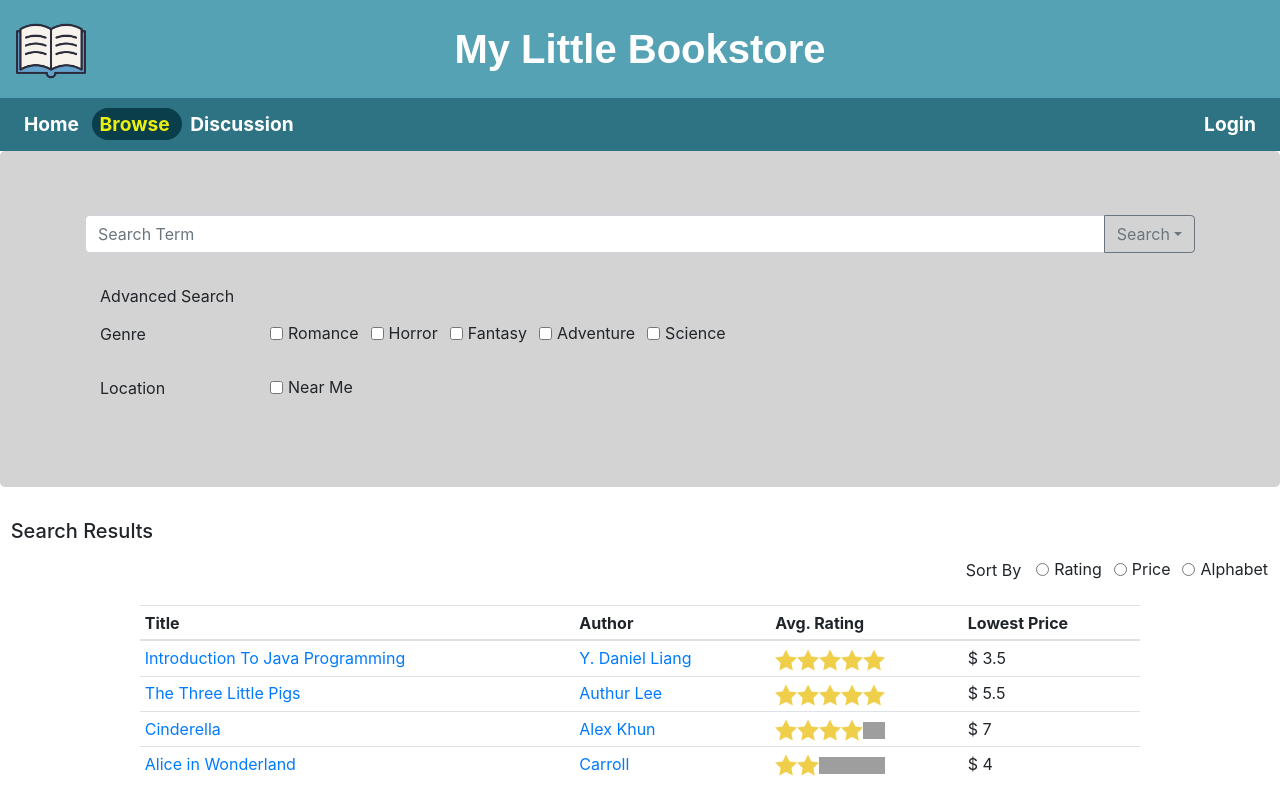
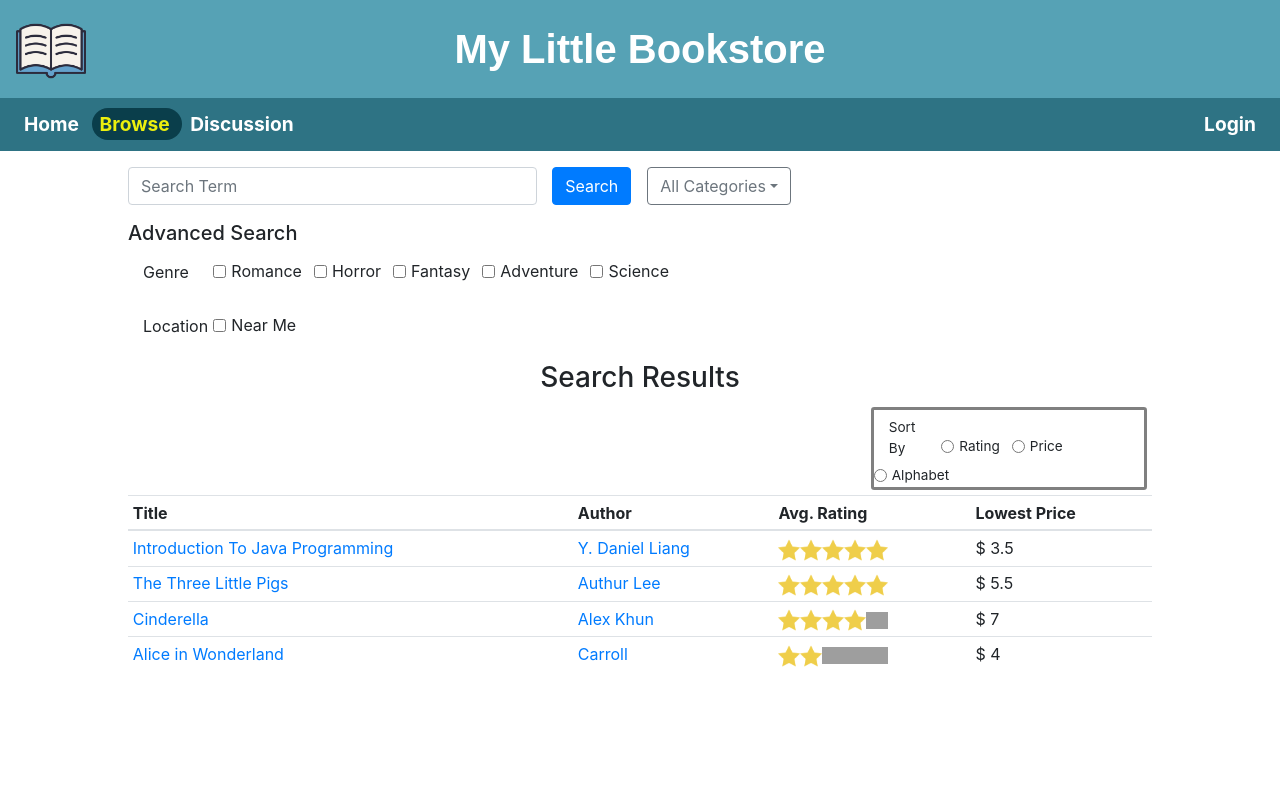
Before and after one commit to dianaeun/my-little-bookstore, a React (Create React App) app in the folder project_mlb/: page /Browse in a window 1280 px wide. Built offline with nearby package versions, Linux system fonts and the light colour scheme; grey boxes are pictures that could not be loaded.

Commit message:
Update Browse.js
Some design updates on Browse.js

```diff
--- a/project_mlb/src/pages/Browse.js
+++ b/project_mlb/src/pages/Browse.js
@@ -1,7 +1,7 @@
 import React, {Component} from 'react';
 import Table from 'react-bootstrap/Table';
 import { Link } from 'react-router-dom';
-import {Form, InputGroup, FormControl, Dropdown, DropdownButton, Jumbotron, Container, Col} from 'react-bootstrap';
+import {Form, Dropdown, DropdownButton, Row, Col, Button} from 'react-bootstrap';
 import MlbNavbar from '../components/NavigationBar.js'
 
 const star = require("../icons/star.png");
@@ -47,33 +47,27 @@ class Browse extends Component{
         return (
             <React.Fragment>
                 <MlbNavbar/>
-                <div>
-                    <Jumbotron style={{backgroundColor:'lightgray'}}>
-                        <Container>
-                        <InputGroup>
-                            <FormControl
-                            placeholder="Search Term"
-                            aria-label="searchbar"
-                            aria-describedby="basic-addon2"
-                            />
-                            <DropdownButton
-                            as={InputGroup.Append}
-                            variant="outline-secondary"
-                            title="Search"
-                            id="input-group-dropdown-2"
-                            >
-                            <Dropdown.Item href="#">Whole</Dropdown.Item>
-                            <Dropdown.Item href="#">Title</Dropdown.Item>
-                            <Dropdown.Item href="#">Author</Dropdown.Item>
-                            <Dropdown.Item href="#">ISBN</Dropdown.Item>
+                <div style={{width: "80%", margin: "auto"}}>
+                    <div style={{}}>
+                        <Form style={{marginTop: "1rem"}}>
+                        <Form.Group as={Row}>
+                            <Col sm={5}>
+                            <Form.Control type="text" placeholder="Search Term" />
+                            </Col>
+                            <Button>Search</Button>
+                            <DropdownButton variant="outline-secondary" title="All Categories" style={{marginLeft: "1rem"}} >
+                            <Dropdown.Item eventKey='All Categories'>All Categories</Dropdown.Item>
+                            <Dropdown.Item eventKey="Title">Title</Dropdown.Item>
+                            <Dropdown.Item eventKey="Author">Author</Dropdown.Item>
+                            <Dropdown.Item eventKey="ISBN">ISBN</Dropdown.Item>
                             </DropdownButton>
-                        </InputGroup>
-                        <br></br>
+                        </Form.Group>
+                        </Form>
+                        <h5>Advanced Search</h5>
                         <Form>
-                            <Form.Label column sm="5">Advanced Search</Form.Label>
                             <Form.Row>
                                 <Col className="mb-3">
-                                <Form.Label column sm="2">Genre</Form.Label>
+                                <Form.Label column sm="1">Genre</Form.Label>
                                 {genres.map((gen) => (
                                     <Form.Check inline label={gen} type='checkbox' id={gen} />
                                 ))}
@@ -81,25 +75,28 @@ class Browse extends Component{
                             </Form.Row>
                             <Form.Row>
                             <Col className="mb-3">
-                                <Form.Label column sm="2">Location</Form.Label>
+                                <Form.Label column sm="1">Location</Form.Label>
                                 <Form.Check inline label='Near Me' type='checkbox' id='nearme' />
                                 </Col>
                             </Form.Row>
                         </Form>
-                        </Container>
-                    </Jumbotron>
+                    </div>
+                    {/* <hr
+                        style={{color: "black", backgroundColor: "black", height: "0.1rem", margin: "0.1rem"}}
+                        />
 
+                        <br></br> */}
+                        <h3 style={{textAlign: "center"}}>Search Results</h3>
+                        <div key={`inline-radio`} className="mb-3">
+                            <Form style={{border:"solid grey", width:"27%", borderRadius:"0.2rem", float:"right", margin:"0.3rem", fontSize: "0.85rem"}}>
+                                <Form.Label column sm="3">Sort By</Form.Label>
+                                <Form.Check inline label='Rating' name='sort' type='radio' id='rating' />
+                                <Form.Check inline label='Price' name='sort' type='radio' id='price' />
+                                <Form.Check inline label='Alphabet' name='sort' type='radio' id='alphabet' />
+                            </Form>
+                        </div>
 
-                    <Form>
-                        <h5>&nbsp;&nbsp;Search Results</h5>
-                        <div key={`inline-radio`} className="mb-3" style={{textAlign: "right"}}>
-                            <Form.Label column sm="1">Sort By</Form.Label>
-                            <Form.Check inline label='Rating' type='radio' id='rating' />
-                            <Form.Check inline label='Price' type='radio' id='price' />
-                            <Form.Check inline label='Alphabet' type='radio' id='alphabet' />
-                        </div>
-                    </Form>
-                    <Table size="sm" style={{ width: "1000px", marginLeft: "auto", marginRight: "auto"}}>
+                    <Table size="sm" style={{ minWidth: "1000px", margin: "auto"}}>
                         <thead>
                             <tr>
                                 <th>Title</th>
```
